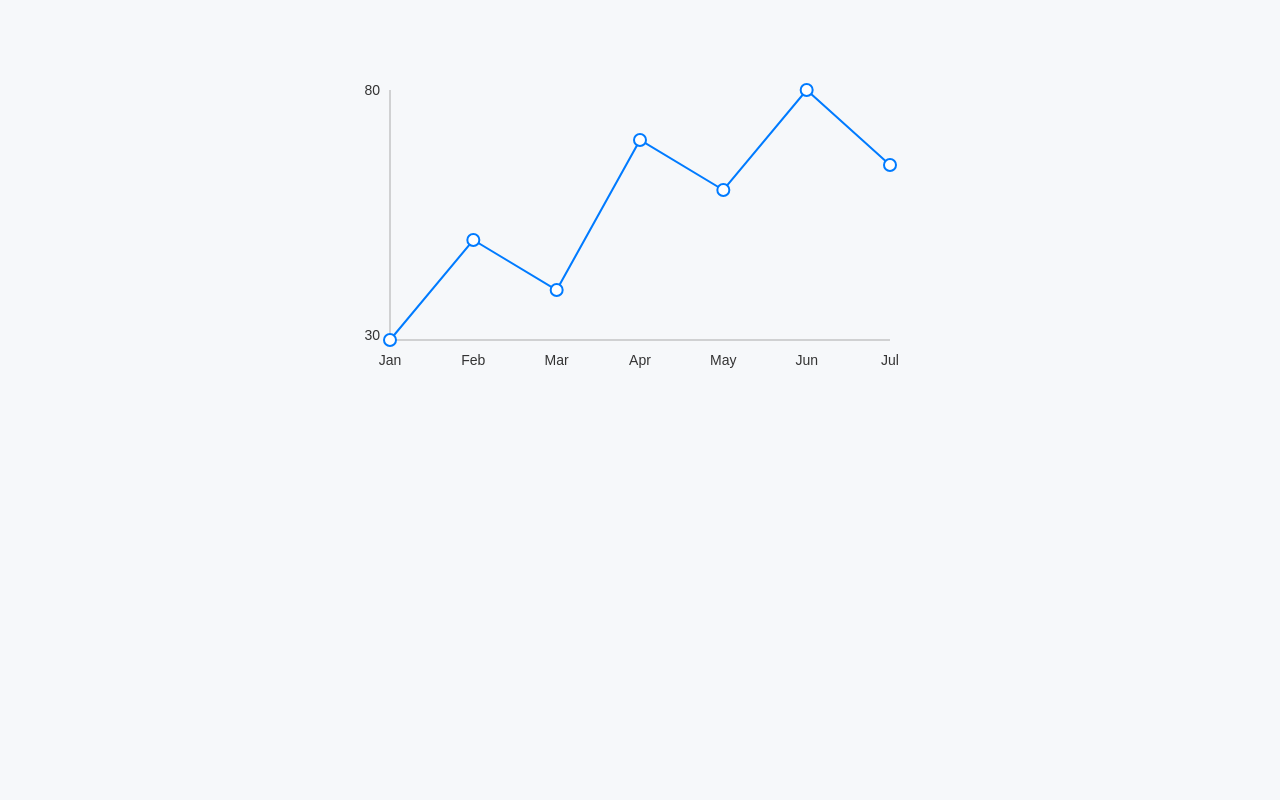
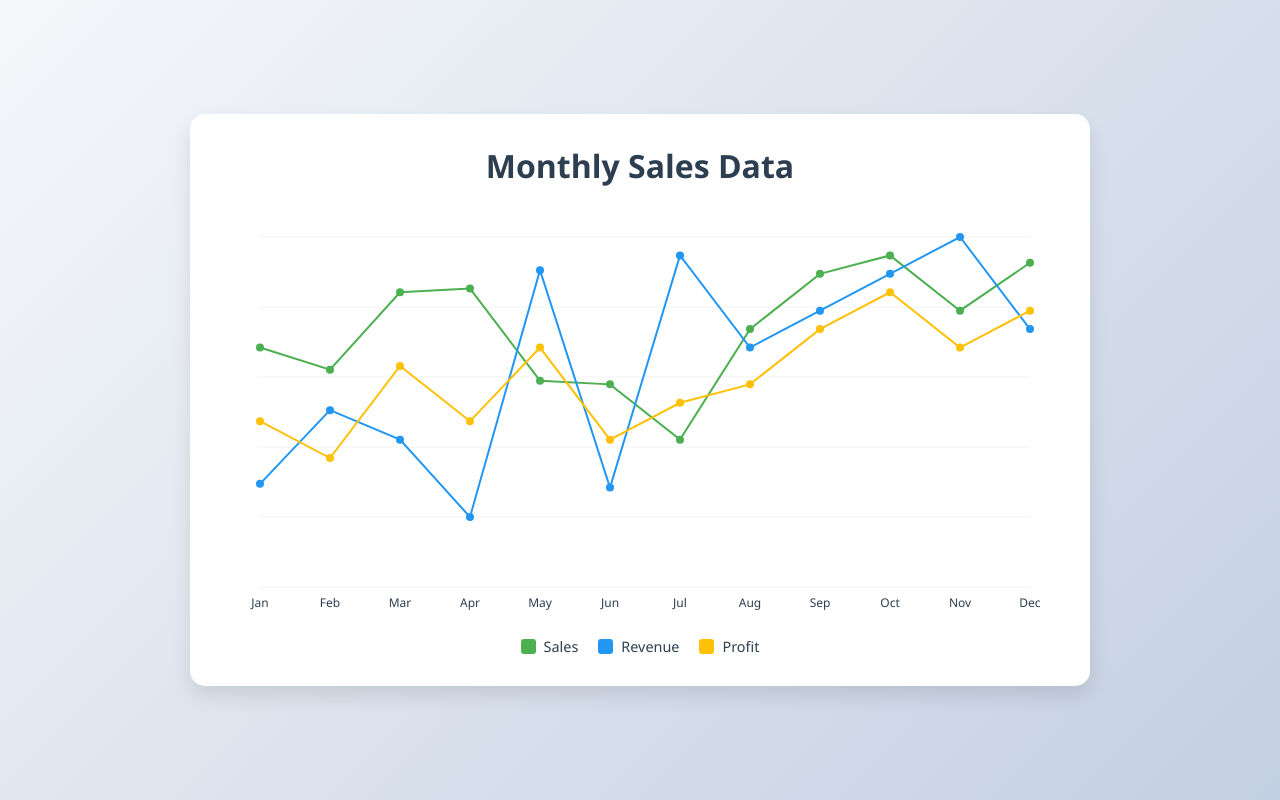
Before and after one commit to UmayerCoding1/Daily-JS-Playground, a plain HTML site: page project/Line-Chart/index.html in a window 1280 px wide. Drawn offline with Linux system fonts and the light colour scheme.

Commit message:
Add interactive line chart project with detailed README documentation, including features, project structure, and customization options. Updated app.js for dynamic dataset handling and enhanced styling in CSS for better UI/UX.

```diff
--- a/Problem solving/question/01_lavel_ All_problem_question.js
+++ b/Problem solving/question/01_lavel_ All_problem_question.js
@@ -35,3 +35,6 @@ Requirements:
 
    5.
 */
+
+
+// AI_KEY=CodeWithUmayer2025
--- a/project/Line-Chart/app.js
+++ b/project/Line-Chart/app.js
@@ -1,162 +1,179 @@
-// Sample data for the line chart
-const data = [
-    { label: "Jan", value: 30 },
-    { label: "Feb", value: 50 },
-    { label: "Mar", value: 40 },
-    { label: "Apr", value: 70 },
-    { label: "May", value: 60 },
-    { label: "Jun", value: 80 },
-    { label: "Jul", value: 65 }
-];
+// Chart data
+const data = {
+    months: ['Jan', 'Feb', 'Mar', 'Apr', 'May', 'Jun', 'Jul', 'Aug', 'Sep', 'Oct', 'Nov', 'Dec'],
+    datasets: [
+        {
+            name: 'Sales',
+            color: '#4CAF50',
+            values: [65, 59, 80, 81, 56, 55, 40, 70, 85, 90, 75, 88]
+        },
+        {
+            name: 'Revenue',
+            color: '#2196F3',
+            values: [28, 48, 40, 19, 86, 27, 90, 65, 75, 85, 95, 70]
+        },
+        {
+            name: 'Profit',
+            color: '#FFC107',
+            values: [45, 35, 60, 45, 65, 40, 50, 55, 70, 80, 65, 75]
+        }
+    ]
+};
 
-// Create canvas
-const canvas = document.createElement('canvas');
-canvas.width = 600;
-canvas.height = 350;
-canvas.style.display = "block";
-canvas.style.margin = "40px auto";
-canvas.id = "lineChart";
-document.body.prepend(canvas);
+// Chart configuration
+const config = {
+    padding: { top: 20, right: 30, bottom: 30, left: 40 },
+    gridLines: 5
+};
 
-const ctx = canvas.getContext('2d');
+// Initialize chart
+function initChart() {
+    const svg = document.getElementById('lineChart');
+    const width = svg.clientWidth;
+    const height = svg.clientHeight;
 
-// Animation variables
-let progress = 0;
-const animationSteps = 60;
+    // Calculate scales
+    const xScale = (width - config.padding.left - config.padding.right) / (data.months.length - 1);
+    const yMax = Math.max(...data.datasets.flatMap(d => d.values));
+    const yScale = (height - config.padding.top - config.padding.bottom) / yMax;
 
-// Tooltip
-const tooltip = document.createElement('div');
-tooltip.style.position = 'absolute';
-tooltip.style.background = '#222';
-tooltip.style.color = '#fff';
-tooltip.style.padding = '6px 12px';
-tooltip.style.borderRadius = '4px';
-tooltip.style.pointerEvents = 'none';
-tooltip.style.fontSize = '14px';
-tooltip.style.opacity = 0;
-tooltip.style.transition = 'opacity 0.2s';
-document.body.appendChild(tooltip);
+    // Draw grid lines
+    drawGridLines(svg, width, height, yMax, yScale);
 
-// Chart drawing function
-function drawChart(progressRatio) {
-    ctx.clearRect(0, 0, canvas.width, canvas.height);
-
-    // Chart area
-    const padding = 50;
-    const chartWidth = canvas.width - padding * 2;
-    const chartHeight = canvas.height - padding * 2;
-
-    // Find max value
-    const maxValue = Math.max(...data.map(d => d.value));
-    const minValue = Math.min(...data.map(d => d.value));
-
-    // Draw axes
-    ctx.strokeStyle = "#aaa";
-    ctx.lineWidth = 1;
-    ctx.beginPath();
-    ctx.moveTo(padding, padding);
-    ctx.lineTo(padding, canvas.height - padding);
-    ctx.lineTo(canvas.width - padding, canvas.height - padding);
-    ctx.stroke();
+    // Draw lines and points
+    data.datasets.forEach((dataset, index) => {
+        drawLine(svg, dataset, xScale, yScale, index);
+        drawPoints(svg, dataset, xScale, yScale, index);
+    });
 
     // Draw labels
-    ctx.fillStyle = "#333";
-    ctx.font = "14px sans-serif";
-    ctx.textAlign = "center";
-    data.forEach((d, i) => {
-        const x = padding + (i * (chartWidth / (data.length - 1)));
-        ctx.fillText(d.label, x, canvas.height - padding + 25);
+    drawLabels(svg, width, height);
+
+    // Add interactivity
+    addInteractivity(svg, xScale, yScale);
+}
+
+// Draw grid lines
+function drawGridLines(svg, width, height, yMax, yScale) {
+    const gridLines = svg.querySelector('.grid-lines');
+    const step = yMax / config.gridLines;
+
+    for (let i = 0; i <= config.gridLines; i++) {
+        const y = height - config.padding.bottom - (i * step * yScale);
+        const line = document.createElementNS('http://www.w3.org/2000/svg', 'line');
+        line.setAttribute('x1', config.padding.left);
+        line.setAttribute('y1', y);
+        line.setAttribute('x2', width - config.padding.right);
+        line.setAttribute('y2', y);
+        line.setAttribute('class', 'grid-line');
+        gridLines.appendChild(line);
+    }
+}
+
+// Draw line
+function drawLine(svg, dataset, xScale, yScale, index) {
+    const lines = svg.querySelector('.lines');
+    const path = document.createElementNS('http://www.w3.org/2000/svg', 'path');
+
+    let d = `M ${config.padding.left} ${svg.clientHeight - config.padding.bottom - dataset.values[0] * yScale}`;
+
+    dataset.values.forEach((value, i) => {
+        const x = config.padding.left + (i * xScale);
+        const y = svg.clientHeight - config.padding.bottom - (value * yScale);
+        d += ` L ${x} ${y}`;
     });
 
-    // Draw Y axis labels
-    ctx.textAlign = "right";
-    ctx.fillText(maxValue, padding - 10, padding + 5);
-    ctx.fillText(minValue, padding - 10, canvas.height - padding);
+    path.setAttribute('d', d);
+    path.setAttribute('class', 'line');
+    path.setAttribute('stroke', dataset.color);
+    path.setAttribute('data-index', index);
+    lines.appendChild(path);
+}
 
-    // Draw line
-    ctx.strokeStyle = "#007bff";
-    ctx.lineWidth = 2;
-    ctx.beginPath();
-    data.forEach((d, i) => {
-        const x = padding + (i * (chartWidth / (data.length - 1)));
-        const y = padding + (1 - (d.value - minValue) / (maxValue - minValue)) * chartHeight;
-        if (i === 0) {
-            ctx.moveTo(x, y);
-        } else {
-            // Animate line drawing
-            const prevX = padding + ((i - 1) * (chartWidth / (data.length - 1)));
-            const prevY = padding + (1 - (data[i - 1].value - minValue) / (maxValue - minValue)) * chartHeight;
-            const animX = prevX + (x - prevX) * progressRatio;
-            const animY = prevY + (y - prevY) * progressRatio;
-            if (progressRatio < 1 && i === Math.floor(progressRatio * (data.length - 1)) + 1) {
-                ctx.lineTo(animX, animY);
-            } else if (progressRatio >= (i / (data.length - 1))) {
-                ctx.lineTo(x, y);
-            }
-        }
-    });
-    ctx.stroke();
+// Draw points
+function drawPoints(svg, dataset, xScale, yScale, index) {
+    const points = svg.querySelector('.points');
 
-    // Draw points
-    data.forEach((d, i) => {
-        const x = padding + (i * (chartWidth / (data.length - 1)));
-        const y = padding + (1 - (d.value - minValue) / (maxValue - minValue)) * chartHeight;
-        if (progressRatio >= (i / (data.length - 1))) {
-            ctx.beginPath();
-            ctx.arc(x, y, 6, 0, Math.PI * 2);
-            ctx.fillStyle = "#fff";
-            ctx.fill();
-            ctx.strokeStyle = "#007bff";
-            ctx.lineWidth = 2;
-            ctx.stroke();
-        }
+    dataset.values.forEach((value, i) => {
+        const circle = document.createElementNS('http://www.w3.org/2000/svg', 'circle');
+        const x = config.padding.left + (i * xScale);
+        const y = svg.clientHeight - config.padding.bottom - (value * yScale);
+
+        circle.setAttribute('cx', x);
+        circle.setAttribute('cy', y);
+        circle.setAttribute('r', 4);
+        circle.setAttribute('class', 'point');
+        circle.setAttribute('fill', dataset.color);
+        circle.setAttribute('data-value', value);
+        circle.setAttribute('data-month', data.months[i]);
+        circle.setAttribute('data-dataset', dataset.name);
+        points.appendChild(circle);
     });
 }
 
-// Animation loop
-function animate() {
-    progress++;
-    const progressRatio = Math.min(progress / animationSteps, 1);
-    drawChart(progressRatio);
-    if (progress < animationSteps) {
-        requestAnimationFrame(animate);
-    }
+// Draw labels
+function drawLabels(svg, width, height) {
+    const labels = svg.querySelector('.labels');
+
+    data.months.forEach((month, i) => {
+        const text = document.createElementNS('http://www.w3.org/2000/svg', 'text');
+        const x = config.padding.left + (i * (width - config.padding.left - config.padding.right) / (data.months.length - 1));
+        const y = height - config.padding.bottom + 20;
+
+        text.setAttribute('x', x);
+        text.setAttribute('y', y);
+        text.setAttribute('class', 'label');
+        text.setAttribute('text-anchor', 'middle');
+        text.textContent = month;
+        labels.appendChild(text);
+    });
 }
-animate();
 
-// Tooltip logic
-canvas.addEventListener('mousemove', function (e) {
-    const rect = canvas.getBoundingClientRect();
-    const mouseX = e.clientX - rect.left;
-    const mouseY = e.clientY - rect.top;
+// Add interactivity
+function addInteractivity(svg, xScale, yScale) {
+    const tooltip = document.getElementById('tooltip');
+    const points = svg.querySelectorAll('.point');
+    const lines = svg.querySelectorAll('.line');
+    const legendItems = document.querySelectorAll('.legend-item');
 
-    const padding = 50;
-    const chartWidth = canvas.width - padding * 2;
-    const chartHeight = canvas.height - padding * 2;
-    const maxValue = Math.max(...data.map(d => d.value));
-    const minValue = Math.min(...data.map(d => d.value));
+    // Point hover effect
+    points.forEach(point => {
+        point.addEventListener('mouseover', (e) => {
+            const value = e.target.getAttribute('data-value');
+            const month = e.target.getAttribute('data-month');
+            const dataset = e.target.getAttribute('data-dataset');
 
-    let found = false;
-    data.forEach((d, i) => {
-        const x = padding + (i * (chartWidth / (data.length - 1)));
-        const y = padding + (1 - (d.value - minValue) / (maxValue - minValue)) * chartHeight;
-        if (
-            Math.abs(mouseX - x) < 10 &&
-            Math.abs(mouseY - y) < 10 &&
-            progress >= animationSteps
-        ) {
-            tooltip.style.opacity = 1;
-            tooltip.textContent = `${d.label}: ${d.value}`;
-            tooltip.style.left = `${e.clientX + 10}px`;
-            tooltip.style.top = `${e.clientY - 30}px`;
-            found = true;
-        }
+            tooltip.style.opacity = '1';
+            tooltip.style.left = `${e.pageX + 10}px`;
+            tooltip.style.top = `${e.pageY + 10}px`;
+            tooltip.textContent = `${dataset}: ${value} (${month})`;
+        });
+
+        point.addEventListener('mouseout', () => {
+            tooltip.style.opacity = '0';
+        });
     });
-    if (!found) {
-        tooltip.style.opacity = 0;
-    }
+
+    // Legend click effect
+    legendItems.forEach((item, index) => {
+        item.addEventListener('click', () => {
+            const line = lines[index];
+            const points = svg.querySelectorAll(`.point[data-dataset="${data.datasets[index].name}"]`);
+
+            const isVisible = line.style.opacity !== '0';
+            line.style.opacity = isVisible ? '0' : '1';
+            points.forEach(point => {
+                point.style.opacity = isVisible ? '0' : '1';
+            });
+            item.style.opacity = isVisible ? '0.5' : '1';
+        });
+    });
+}
+
+// Initialize chart when window loads
+window.addEventListener('load', initChart);
+window.addEventListener('resize', () => {
+    const svg = document.getElementById('lineChart');
+    svg.innerHTML = '';
+    initChart();
 });
-
-canvas.addEventListener('mouseleave', function () {
-    tooltip.style.opacity = 0;
-});
--- a/project/Line-Chart/index.html
+++ b/project/Line-Chart/index.html
@@ -1,14 +1,43 @@
 <!DOCTYPE html>
 <html lang="en">
-<head>
-    <meta charset="UTF-8">
-    <meta name="viewport" content="width=device-width, initial-scale=1.0">
-    <title> Line Chart</title>
-    <link rel="stylesheet" href="style.css">
-</head>
-<body>
-
+  <head>
+    <meta charset="UTF-8" />
+    <meta name="viewport" content="width=device-width, initial-scale=1.0" />
+    <title>Line Chart</title>
+    <link rel="stylesheet" href="style.css" />
+  </head>
+  <body>
+    <div class="container">
+        <h1>Monthly Sales Data</h1>
+        <div class="chart-container">
+            <svg id="lineChart" width="100%" height="400">
+                <!-- Grid lines will be added by JavaScript -->
+                <g class="grid-lines"></g>
+                <!-- Lines will be added by JavaScript -->
+                <g class="lines"></g>
+                <!-- Points will be added by JavaScript -->
+                <g class="points"></g>
+                <!-- Labels will be added by JavaScript -->
+                <g class="labels"></g>
+            </svg>
+        </div>
+        <div class="legend">
+            <div class="legend-item">
+                <span class="color-box" style="background-color: #4CAF50;"></span>
+                <span>Sales</span>
+            </div>
+            <div class="legend-item">
+                <span class="color-box" style="background-color: #2196F3;"></span>
+                <span>Revenue</span>
+            </div>
+            <div class="legend-item">
+                <span class="color-box" style="background-color: #FFC107;"></span>
+                <span>Profit</span>
+            </div>
+        </div>
+        <div id="tooltip" class="tooltip"></div>
+    </div>
 
     <script src="app.js"></script>
-</body>
+  </body>
 </html>
--- a/project/Line-Chart/style.css
+++ b/project/Line-Chart/style.css
@@ -1,9 +1,124 @@
-*{
+* {
     margin: 0;
     padding: 0;
     box-sizing: border-box;
+    font-family: 'Segoe UI', Tahoma, Geneva, Verdana, sans-serif;
 }
+
 body {
-    background: #f6f8fa;
-    font-family: 'Segoe UI', Arial, sans-serif;
+    background: linear-gradient(135deg, #f5f7fa 0%, #c3cfe2 100%);
+    min-height: 100vh;
+    display: flex;
+    justify-content: center;
+    align-items: center;
+    padding: 20px;
 }
+
+.container {
+    background: white;
+    padding: 30px;
+    border-radius: 15px;
+    box-shadow: 0 10px 20px rgba(0, 0, 0, 0.1);
+    width: 100%;
+    max-width: 900px;
+    position: relative;
+}
+
+h1 {
+    color: #2c3e50;
+    text-align: center;
+    margin-bottom: 30px;
+    font-size: 2em;
+}
+
+.chart-container {
+    position: relative;
+    height: 400px;
+    width: 100%;
+    margin-bottom: 20px;
+}
+
+.legend {
+    display: flex;
+    justify-content: center;
+    gap: 20px;
+    margin-top: 20px;
+}
+
+.legend-item {
+    display: flex;
+    align-items: center;
+    gap: 8px;
+    cursor: pointer;
+    transition: opacity 0.3s;
+}
+
+.legend-item:hover {
+    opacity: 0.7;
+}
+
+.color-box {
+    width: 15px;
+    height: 15px;
+    border-radius: 3px;
+}
+
+.legend-item span {
+    color: #2c3e50;
+    font-size: 0.9em;
+}
+
+.tooltip {
+    position: absolute;
+    background: rgba(0, 0, 0, 0.8);
+    color: white;
+    padding: 8px 12px;
+    border-radius: 4px;
+    font-size: 14px;
+    pointer-events: none;
+    opacity: 0;
+    transition: opacity 0.3s;
+    z-index: 100;
+}
+
+.point {
+    cursor: pointer;
+    transition: r 0.3s;
+}
+
+.point:hover {
+    r: 6;
+}
+
+.line {
+    fill: none;
+    stroke-width: 2;
+    transition: opacity 0.3s;
+}
+
+.grid-line {
+    stroke: rgba(0, 0, 0, 0.05);
+    stroke-width: 1;
+}
+
+.label {
+    font-size: 12px;
+    fill: #2c3e50;
+}
+
+/* Responsive Design */
+@media (max-width: 768px) {
+    .container {
+        padding: 20px;
+    }
+
+    .chart-container {
+        height: 300px;
+    }
+
+    .legend {
+        flex-direction: column;
+        align-items: center;
+        gap: 10px;
+    }
+}
```
Also changed, not shown: 1 other file.
